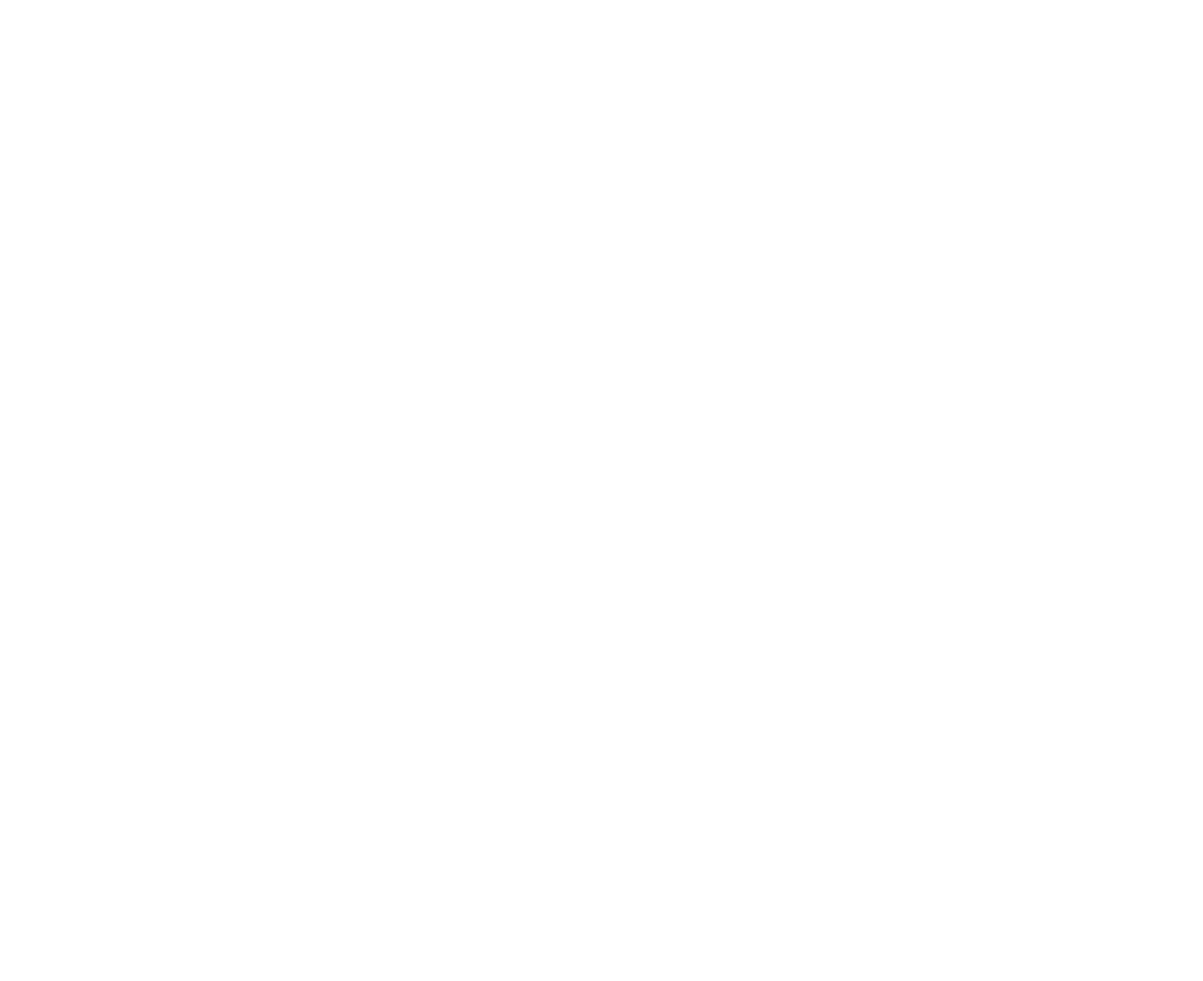
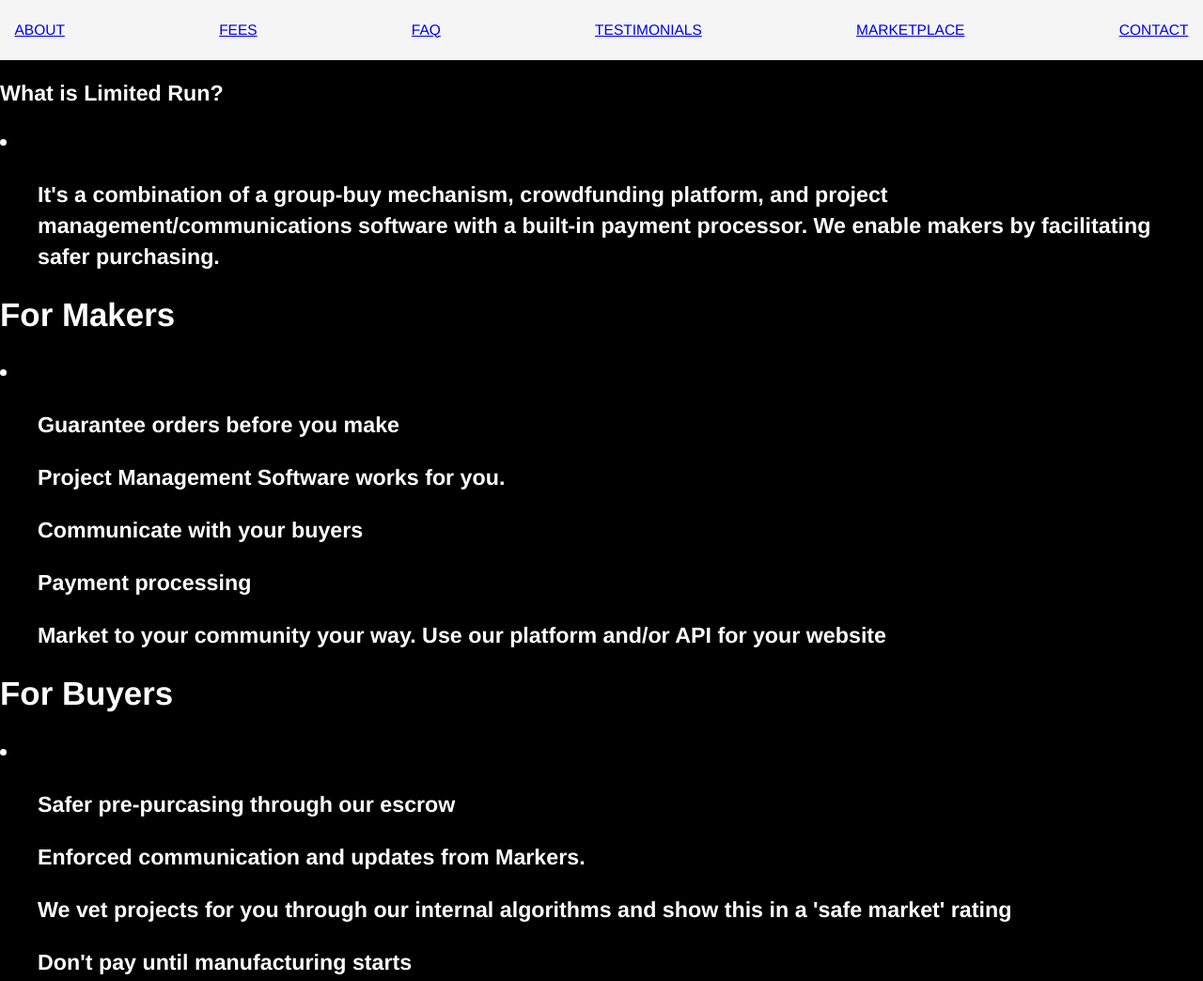
Before and after one commit to chrismlee26/intensive1-1, a plain HTML site: page about.html in a window 1280 px wide. Shown: the top 1044 px of the page at 94% size. Before the commit the page ends 800 px from the top, so only its background shows below. Drawn offline with Linux system fonts and the light colour scheme.

Commit message:
css setup

```diff
--- a/about.html
+++ b/about.html
@@ -0,0 +1,51 @@
+<!DOCTYPE html>
+<html>
+    <head>
+        <title></title>
+        <link rel="stylesheet" type="text/css" href="styles.css">
+    </head>
+    <nav id="nav-about">
+        <a href="about.html">ABOUT</a>
+        <a href="fees.html">FEES</a>
+        <a href="faq.html">FAQ</a>
+        <a href="testimonials.html">TESTIMONIALS</a>
+        <a href="marketplace.html">MARKETPLACE</a>
+        <a href="contact.html">CONTACT</a>
+    </nav>
+    <body>
+        <article>
+            <div id=column-center>
+                <h2> What is Limited Run? <h2>
+                <li>
+                    <ul> It's a combination of a group-buy mechanism, crowdfunding
+                        platform, and project management/communications software with
+                        a built-in payment processor. We enable makers by facilitating
+                        safer purchasing.
+                    </ul>
+                </li>
+            <div id=column-left>
+                <h2> For Makers </h2>
+                <li>
+                    <ul>Guarantee orders before you make</ul>
+                    <ul>Project Management Software works for you.</ul>
+                    <ul>Communicate with your buyers</ul>
+                    <ul>Payment processing</ul>
+                    <ul>Market to your community your way. Use our platform
+                        and/or API for your website</ul>
+            <div id=column-right>
+                <h2> For Buyers </h2>
+                <li>
+                    <ul> Safer pre-purcasing through our escrow</ul>
+                    <ul> Enforced communication and updates from Markers. </ul>
+                    <ul> We vet projects for you through our internal
+                        algorithms and show this in a 'safe market' rating</ul>
+                    <ul> Don't pay until manufacturing starts </ul>
+                    <ul> Lower prices than traditional retail</ul>
+                </li>
+        </article>
+    </body>
+    <footer>
+
+    </footer>
+<script src="script.js" type="module"> </script>
+</html>
--- a/styles.css
+++ b/styles.css
@@ -0,0 +1,48 @@
+body, html {
+    height: 100;
+    margin: 0;
+    font-family: 'Helvetica Neue';
+    font-weight: lighter;
+    background-color: whitesmoke;
+    line-height: 4ex;
+    height: 100%;
+    font-size: 2ex;
+    background-color: black;
+}
+
+nav {
+    display: flex;
+    justify-content: space-between; /* splits logo and buttons */
+    padding: 1em;  /* spacing between */
+    background-color: whitesmoke;  /* nav bar color (silver best) */
+    align-items: center;
+    margin: 0;
+}
+
+nav ul a {
+    color: black;  /* color of nav bar (ghostwhite) */
+    padding: .7em; /* button spacing*/
+
+}
+
+nav a {
+    text-decoration: underline;
+    color: #black;    /* color of nav #eee text*/
+}
+
+nav ul {
+    display: flex;
+    list-style: none;   /*this removes bullets */
+    text-shadow: 1px 1px black;  /* this is the shadows for nav link */
+}
+
+
+nav ul a:hover {     /* this is the highlight for nav link */
+    color: #eee;
+}
+
+article{
+    color: white;
+
+
+}
```
Also changed, not shown: faq.html (+30 -0 lines), index.html (+34 -0 lines), market.html (+30 -0 lines), script.js (added), scripts.js (deleted), 1 other file.
